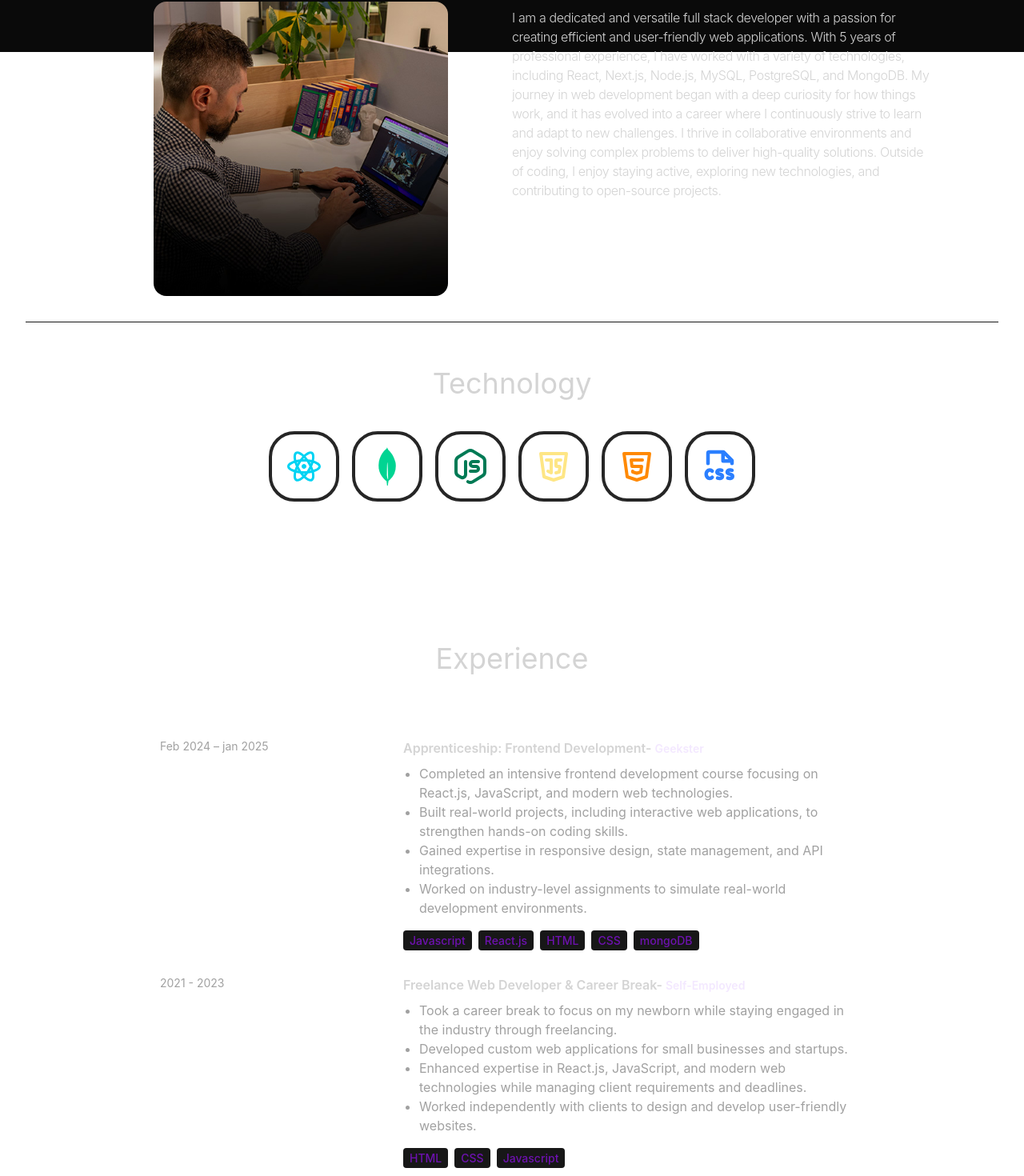
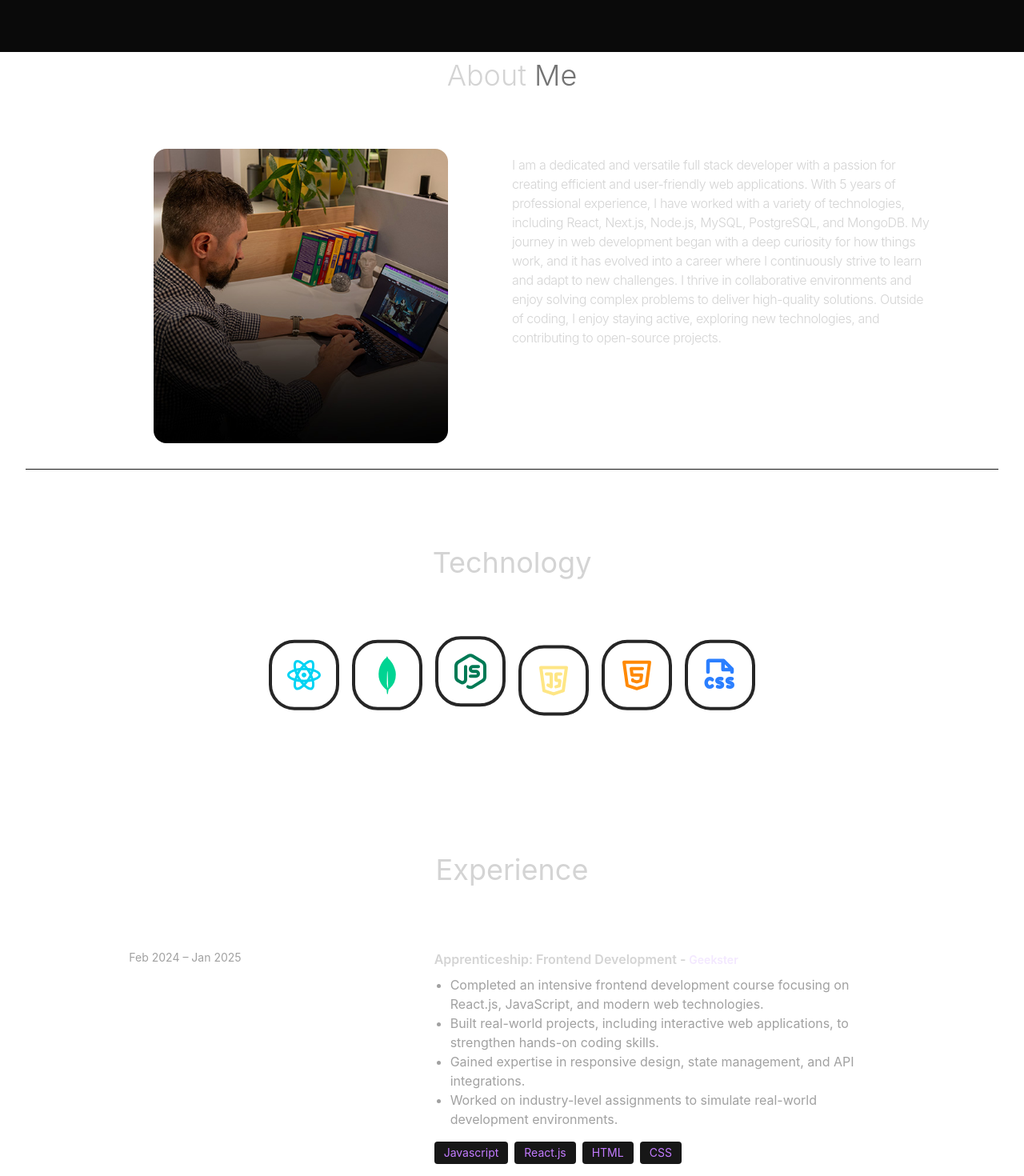
Before and after one commit to ruchi-shrivastava/my-portfolio, a React (Vite) app: page / in a window 1280 px wide. Shown: the part 735-2205 px from the top of the page at 80% size. Built offline with nearby package versions, Linux system fonts and the light colour scheme.

Commit message:
modified

```diff
--- a/package.json
+++ b/package.json
@@ -12,6 +12,7 @@
   "dependencies": {
     "@fontsource/inter": "^5.1.1",
     "@tailwindcss/vite": "^4.0.3",
+    "framer-motion": "^12.5.0",
     "react": "^18.3.1",
     "react-dom": "^18.3.1",
     "react-icons": "^5.4.0"
--- a/src/App.jsx
+++ b/src/App.jsx
@@ -1,5 +1,6 @@
 import { useState } from 'react'
 import About from './components/About'
+import Contact from './components/Contact'
 import Experience from './components/Experience'
 import Hero from './components/Hero'
 //import './App.css'
@@ -25,6 +26,7 @@ function App() {
   <Technology />
   <Experience />
   <Projects />
+ <Contact />
       </div>
 
 
--- a/src/components/About.jsx
+++ b/src/components/About.jsx
@@ -1,5 +1,6 @@
 import { ABOUT_TEXT } from "../constants"
 import aboutImg from "../assets/about.jpg"
+import { motion } from "framer-motion";
 const About = () => {
     return(
         // <div className="w-full">
@@ -10,19 +11,29 @@ const About = () => {
              <div className="border-b border-neutral-900  px-6 sm:px-12 lg:px-20">
                 <div className="flex flex-wrap justify-center">
                     {/* left section */}
-                    <div className="w-full lg:w-1/2  lg:p-8">
+
+                    <motion.div
+                    whileInView = {{ opacity : 1, x : 0}}
+                    initial = {{ opacity : 0, x : -100}}
+                    transition = {{ duration : 0.5}}
+                    className="w-full lg:w-1/2  lg:p-8">
                     <div className="flex items-center justify-center">
                         <img src={aboutImg} className="rounded-2xl w-80 sm:w-52 md:w-80 lg:w-92 mx-auto "></img>
                     </div>
-                    </div>
-                   <div className="w-full lg:w-1/2">
+                    </motion.div>
+
+                   <motion.div
+                   whileInView = {{opacity : 1, x : 0}}
+                   initial = {{ opacity : 0, x : 100}}
+                   transition = {{ duration : 0.5 }}
+                   className="w-full lg:w-1/2">
                     <div className="flex justify-center lg:justify-center">
                    <div className="font-light tracking-tight flex  flex-col items-start lg:items-start text-start">
 
                         <p className="my-8 max-w-xl py-2 lg:text-left">{ABOUT_TEXT}</p>
                     </div>
                     </div>
-                   </div>
+                   </motion.div>
 
             </div>
         </div>
--- /dev/null
+++ b/src/components/Contact.jsx
@@ -0,0 +1,23 @@
+import {CONTACT} from '../constants'
+import {motion} from "framer-motion"
+const Contact = () => {
+    return(
+        <div className="border-b border-neutral-900 pb-20">
+            <motion.h1
+            whileInView={{ opacity : 1, y : 0}}
+            initial = {{opacity : 0 , y : -100}}
+            transition = {{duration : 0.5}}
+             className="my-10 text-center text-4xl">Get in Touch</motion.h1>
+            <div className="text-center tracking-tighter" >
+                <motion.p
+                 whileInView={{ opacity : 1, x : 0}}
+                 initial = {{opacity : 0 , x : -100}}
+                 transition = {{duration : 1}}
+                className="my-4">{CONTACT.address}</motion.p>
+                {/* <p className='my-4'>{CONTACT.phoneNo}</p> */}
+                <a href='#'>{CONTACT.email}</a>
+            </div>
+        </div>
+    )
+}
+export default Contact;
--- a/src/components/Experience.jsx
+++ b/src/components/Experience.jsx
@@ -1,45 +1,128 @@
+// import { EXPERIENCES } from "../constants";
+// import {motion} from "framer-motion"
+// const Experience = () => {
+//   return (
+//     <div className="border-b border-b-neutral-900 pb-4">
+//       <motion.h1
+//       whileInView={{opacity : 1, y : 0}}
+//       initial = {{ opacity : 0, y : -100}}
+//       transition = {{duration : 0.5}}
+//        className="my-20 text-4xl text-center">Experience</motion.h1>
+//       <div>
+//         {EXPERIENCES.map((exp, index) => (
+//           <div key={index} className="mb-8 flex flex-wrap lg:justify-center">
+
+//             <motion.div
+//             whileInView={{ opacity : 1, x : 0}}
+//             initial = {{ opacity : 0, x : -100}}
+//             transition = {{ duration : 1}}
+//             className="w-full lg:w-1/4">
+
+//               <p className="mb-2 text-sm text-neutral-400">{exp.year}</p>
+//             </motion.div>
+
+//             <motion.div
+//             whileInView={{ opacity : 1, x : 0}}
+//             initial = {{ opacity : 0, x : 100}}
+//             transition = {{duration  :1}}
+//             className="w-full max-w-xl lg:w-2/3 text-left lg:text-left">
+
+//               <h6 className="mb-2 font-semibold">
+//                 {exp.role}-{" "}
+//                 <span className="text-sm text-purple-100">{exp.company}</span>
+//               </h6>
+
+//               {/* <p className="mb-4 text-neutral-400">{exp.description}</p> */}
+
+//               <ul className="mb-4 text-neutral-400 list-disc pl-5">
+//                 {
+//                     exp.description.map((point,index)=>(
+//                         <li key={index}>{point}</li>
+//                     )) }
+//               </ul>
+
+
+
+//               {exp.technologies.map((tech, index) => (
+//                 <span
+//                   key={index}
+//                   className="mr-2 mt-4 rounded bg-neutral-900 px-2 py-1 text-sm font-medium text-purple-800"
+//                 >
+//                   {tech}
+//                 </span>
+//               ))}
+//             </motion.div>
+//           </div>
+//         ))}
+//       </div>
+//     </div>
+//   );
+// };
+// export default Experience;
+
+
 import { EXPERIENCES } from "../constants";
+import { motion } from "framer-motion";
+
 const Experience = () => {
   return (
-    <div className="border-b border-b-neutral-900 pb-4">
-      <h1 className="my-20 text-4xl text-center">Experience</h1>
-      <div>
+    <div className="border-b border-neutral-900 pb-4 flex flex-col items-center">
+      <motion.h1
+        whileInView={{ opacity: 1, y: 0 }}
+        initial={{ opacity: 0, y: -100 }}
+        transition={{ duration: 0.5 }}
+        className="my-20 text-4xl text-center"
+      >
+        Experience
+      </motion.h1>
+
+      <div className="max-w-5xl w-full mx-auto">
         {EXPERIENCES.map((exp, index) => (
-          <div key={index} className="mb-8 flex flex-wrap lg:justify-center">
-            <div className="w-full lg:w-1/4">
+          <div key={index} className="mb-12 flex flex-wrap lg:flex-nowrap justify-center gap-10">
+            {/* Left Column - Date */}
+            <motion.div
+              whileInView={{ opacity: 1, x: 0 }}
+              initial={{ opacity: 0, x: -100 }}
+              transition={{ duration: 1 }}
+              className="w-full lg:w-1/3 flex justify-center lg:justify-start"
+            >
               <p className="mb-2 text-sm text-neutral-400">{exp.year}</p>
-            </div>
+            </motion.div>
 
-            <div className="w-full max-w-xl lg:w-3/4">
+            {/* Right Column - Role & Description */}
+            <motion.div
+              whileInView={{ opacity: 1, x: 0 }}
+              initial={{ opacity: 0, x: 100 }}
+              transition={{ duration: 1 }}
+              className="w-full max-w-xl lg:w-2/3 text-center lg:text-left"
+            >
               <h6 className="mb-2 font-semibold">
-                {exp.role}-{" "}
+                {exp.role} -{" "}
                 <span className="text-sm text-purple-100">{exp.company}</span>
               </h6>
 
-              {/* <p className="mb-4 text-neutral-400">{exp.description}</p> */}
-
               <ul className="mb-4 text-neutral-400 list-disc pl-5">
-                {
-                    exp.description.map((point,index)=>(
+                {exp.description.map((point, index) => (
                   <li key={index}>{point}</li>
-                    )) }
+                ))}
               </ul>
 
-
-
+              <div className="flex flex-wrap gap-2 justify-center lg:justify-start">
                 {exp.technologies.map((tech, index) => (
                   <span
                     key={index}
-                  className="mr-2 mt-4 rounded bg-neutral-900 px-2 py-1 text-sm font-medium text-purple-800"
+                    className="px-3 py-1 text-sm rounded bg-neutral-900 text-purple-400"
                   >
                     {tech}
                   </span>
                 ))}
               </div>
+            </motion.div>
           </div>
         ))}
       </div>
     </div>
   );
 };
+
 export default Experience;
--- a/src/components/Hero.jsx
+++ b/src/components/Hero.jsx
@@ -1,27 +1,47 @@
 import { HERO_CONTENT } from "../constants";
 import profilePic from "../assets/kevinRushProfile.png";
+import { motion } from "framer-motion";
+
+const container = (delay) => ({
+hidden : {x: -100, opacity:0},
+visible : {
+  x: 0,
+  opacity: 1,
+  transition: {duration: 0.5, delay: delay},
+},
+})
+
 const Hero = () => {
   return (
 
-    <div className="border-b border-neutral-900 pb-4 lg:mb-36 px-6 sm:px-12 lg:px-20 pt-12">
+    <div className="border-b border-neutral-900 pb-30 lg:mb-36 px-6 sm:px-12 lg:px-20 pt-32">
   <div className="flex flex-wrap items-center">
 
     {/* Left Section: Hero Content */}
     <div className="w-full lg:w-1/2 flex flex-col items-start lg:items-start text-start lg:text-left">
-      <h1 className="text-5xl sm:text-6xl font-thin font-sans tracking-tight">
+
+
+      <motion.h1  variants={container(0)} initial="hidden" animate="visible"
+       className="text-5xl sm:text-6xl font-thin font-sans tracking-tight">
         Ruchi Shrivastava
-      </h1>
-      <span className="mt-1 sm:mt-2 text-2xl sm:text-3xl lg:text-4xl bg-gradient-to-r from-pink-300 via-slate-500 to-purple-500 bg-clip-text text-transparent">
+      </motion.h1>
+
+      <motion.span  variants={container(0.5)} initial="hidden" animate="visible"
+       className="mt-1 sm:mt-8 text-2xl sm:text-3xl lg:text-2xl bg-gradient-to-r from-pink-300 via-slate-500 to-purple-500 bg-clip-text text-transparent">
         Frontend Developer
-      </span>
-      <p className="my-2 max-w-xl py-6 font-light tracking-tight">
+      </motion.span>
+      <motion.p  variants={container(1)} initial="hidden" animate="visible"
+       className="my-1 max-w-xl py-6 font-light tracking-tight">
         {HERO_CONTENT}
-      </p>
+      </motion.p>
     </div>
 
     {/* Right Section: Responsive & Centered Image */}
     <div className="w-full lg:w-1/2 flex justify-center lg:justify-start lg:p-8">
-      <img src={profilePic} alt="Ruchi" className="w-60 sm:w-52 md:w-60 lg:w-72 mx-auto" />
+      <motion.img initial={{x : 100, opacity : 0}}
+      animate={{x : 0,opacity : 1}}
+      transition={{duration : 1, delay : 1.2}}
+      src={profilePic} alt="Ruchi" className="w-60 sm:w-52 md:w-60 lg:w-72 mx-auto" />
     </div>
 
   </div>
--- a/src/components/Navbar.jsx
+++ b/src/components/Navbar.jsx
@@ -34,10 +34,27 @@ const Navbar = () => {
 
         {/* Social Icons (Always Visible) */}
         <div className="flex items-center gap-4 text-xl">
-          <FaLinkedin />
-          <FaGithub />
-          <FaInstagram />
-          <FaFacebook />
+        <a href="https://www.linkedin.com/in/ruchi-shrivastava-49743366/" target="_blank" rel="noopener noreferrer">
+        <FaLinkedin />
+      </a>
+
+        <a href="https://github.com/ruchi-shrivastava" target="_blank" rel="noopener noreferrer">
+        <FaGithub />
+      </a>
+
+       <a href="https://www.instagram.com/ruchi_130315/" target="_blank" rel="noopener noreferrer">
+        <FaInstagram />
+      </a>
+
+
+      <a href="https://www.facebook.com/ruchi.shrivastava15" target="_blank" rel="noopener noreferrer">
+      <FaFacebook />
+      </a>
+
+
+
+
+
         </div>
       </div>
     </nav>
--- a/src/components/Technology.jsx
+++ b/src/components/Technology.jsx
@@ -4,38 +4,84 @@ import { TbBrandJavascript } from "react-icons/tb";
 import { TbBrandHtml5 } from "react-icons/tb";
 import { SiMongodb } from "react-icons/si";
 import { PiFileCssBold } from "react-icons/pi";
+import { motion } from "framer-motion";
+
+const iconVariants = (duration) => ({
+    initial: { y : -10},
+    animate : {
+        y: [10, -10],
+        transition : {
+            duration : duration,
+            ease : "linear",
+            repeat : Infinity,
+            repeatType : "reverse",
+        },
+    },
+})
 
 const Technology = () => {
     return(
         <div className=" pb-24">
-            <h2 className="text-center text-4xl my-10">Technology</h2>
-            <div className="flex flex-wrap items-center justify-center gap-4">
+            <motion.h2
+            whileInView = {{opacity : 1, y : 0}}
+            initial = {{opacity : 0, y : -100}}
+            transition = {{duration : 1.5}}
+             className="text-center text-4xl my-20">Technology</motion.h2>
+            <motion.div
+            whileInView = {{opacity : 1, x : 0}}
+            initial = {{opacity : 0, x : -100}}
+            transition = {{duration : 1.5}}
+             className="flex flex-wrap items-center justify-center gap-4">
 
-                <div className="rounded-4xl border-4 border-neutral-800 p-4">
+                <motion.div
+                variants={iconVariants(5)}
+                initial = "initial"
+                animate = "animate"
+                className="rounded-4xl border-4 border-neutral-800 p-4">
                 <RiReactjsLine className="text-5xl text-cyan-400" />
-                </div>
+                </motion.div>
 
-                <div className="rounded-4xl border-4 border-neutral-800 p-4">
+                <motion.div
+                variants={iconVariants(2)}
+                initial = "initial"
+                animate = "animate"
+                 className="rounded-4xl border-4 border-neutral-800 p-4">
                 < SiMongodb className="text-5xl text-emerald-400" />
-                </div>
+                </motion.div>
 
-                <div className="rounded-4xl border-4 border-neutral-800 p-4">
+                <motion.div
+                variants={iconVariants(6)}
+                initial = "initial"
+                animate = "animate"
+                className="rounded-4xl border-4 border-neutral-800 p-4">
                 <TbBrandNodejs className="text-5xl text-emerald-700" />
-                </div>
+                </motion.div>
 
-                <div className="rounded-4xl border-4 border-neutral-800 p-4">
+                <motion.div
+                variants={iconVariants(4)}
+                initial = "initial"
+                animate = "animate"
+                className="rounded-4xl border-4 border-neutral-800 p-4">
                 <TbBrandJavascript className="text-5xl text-amber-200" />
-                </div>
+                </motion.div>
 
-                <div className="rounded-4xl border-4 border-neutral-800 p-4">
+                <motion.div
+                variants={iconVariants(2)}
+                initial = "initial"
+                animate = "animate"
+                className="rounded-4xl border-4 border-neutral-800 p-4">
                 <TbBrandHtml5  className="text-5xl text-orange-400" />
-                </div>
+                </motion.div>
 
-                <div className="rounded-4xl border-4 border-neutral-800 p-4">
+                <motion.div
+                variants={iconVariants(5)}
+                initial = "initial"
+                animate = "animate"
+                className="rounded-4xl border-4 border-neutral-800 p-4">
                 < PiFileCssBold className="text-5xl text-blue-500" />
-                </div>
+                </motion.div>
 
-            </div>
+            </motion.div>
         </div>
     )
 }
--- a/src/constants/index.js
+++ b/src/constants/index.js
@@ -10,7 +10,7 @@ export const ABOUT_TEXT = `I am a dedicated and versatile full stack developer w
 
 export const EXPERIENCES = [
   {
-    year: "Feb 2024 – jan 2025",
+    year: "Feb 2024 – Jan 2025",
     role: "Apprenticeship: Frontend Development",
     company: "Geekster",
     description: [
@@ -19,10 +19,11 @@ export const EXPERIENCES = [
       "Gained expertise in responsive design, state management, and API integrations.",
       "Worked on industry-level assignments to simulate real-world development environments."
     ],
-    technologies: ["Javascript", "React.js", "HTML", "CSS", "mongoDB"],
+    technologies: ["Javascript", "React.js", "HTML", "CSS"],
+
   },
   {
-    year: "2021 - 2023",
+    year: "June 2022 - Jan 2023",
     role:"Freelance Web Developer & Career Break",
     company: "Self-Employed",
     description: [
@@ -34,7 +35,7 @@ export const EXPERIENCES = [
     technologies: ["HTML", "CSS", "Javascript"],
   },
   {
-    year: "2019 - 2020",
+    year: "July 2019 - June 2020",
     role: "Frontend Developer",
     company: "Vyom Labs Pvt Ltd",
     description: [
@@ -44,10 +45,10 @@ export const EXPERIENCES = [
       "Collaborated with backend developers for API integration and real-time data processing.",
       "Debugged and optimized performance, improving user experience."
     ],
-    technologies: ["Reactjs", "HTML", "CSS", "mongoDB"],
+    technologies: ["Reactjs","JavaScript", "HTML", "CSS"],
   },
   {
-    year: "2018 - 2019",
+    year: "Nov 2018 - May 2019",
     role: "Software Engineer",
     company: "Icreon Communication Pvt Ltd",
    description: [
@@ -57,10 +58,10 @@ export const EXPERIENCES = [
       "Handled frontend implementation, including coding, debugging, and routing.",
       "Collaborated with a team of 10 to deliver high-quality user interfaces."
     ],
-    technologies: ["Ruby", "Rails", "PHP", "Sqlite"],
+    technologies: ["ReactJS", "HTML", "CSS", "MaterialUI"],
   },
   {
-    year: "2016 - 2017",
+    year: "Jan 2016 - Feb 2017",
     role: "Software Engineer",
     company:"Start Login Software",
     description: [
@@ -71,7 +72,7 @@ export const EXPERIENCES = [
       "Worked on Hospital Management System (HMS), a web-based system to manage the functioning and events of hospitals or medical setups, focusing on in-patient and out-patient management.",
       "Implemented frontend features and ensured a smooth user experience in a team of 8."
     ],
-    technologies: ["Ruby", "Rails", "PHP", "Sqlite"],
+    technologies: ["HTML", "CSS"],
   },
 ];
 
@@ -82,6 +83,7 @@ export const PROJECTS = [
     description:
     "The Cryptocurrency Tracker is a web application developed using HTML, CSS, and JavaScript that provides real-time data on various cryptocurrencies. Users can search for specific coins and view detailed information such as current prices, market capitalization, and price changes over time. The app features a responsive design, live updates through API integration, and a user-friendly interface, making it easy to stay informed about the latest trends in the cryptocurrency market.",
     technologies: ["HTML", "CSS", "Javascript"],
+    link: "https://ruchi-shrivastava.github.io/module4-assignments/major-project/",
   },
   {
     title: "Language Translator ",
@@ -89,6 +91,7 @@ export const PROJECTS = [
     description:
     "The Language Translator is a small web-based project that allows users to translate text from one language to another using an API (like Google Translate API or LibreTranslate). It provides a simple user interface where users can input text, select the source and target languages, and get the translated text instantly.",
     technologies: ["HTML", "CSS", "Javascript","ReactJs"],
+    link: "https://astounding-language-translator.netlify.app/",
   },
   {
     title: "HotGadgets",
@@ -96,6 +99,7 @@ export const PROJECTS = [
     description:
       "HotGadgets is a dynamic web application developed using HTML, CSS, and JavaScript that showcases the latest tech gadgets on the market. Users can explore a curated selection of products, complete with detailed descriptions, images, and prices. The app features a search functionality and a 'show details' button to enhance user experience, making it easy to discover new and exciting gadgets. Its responsive design ensures a smooth browsing experience across all devices.",
     technologies: ["HTML", "CSS", "Javascript"],
+    link: "https://ruchi-shrivastava.github.io/module4-assignments/phonehunting-app/index.html",
   },
   {
     title: "LeaderBoard",
@@ -103,6 +107,7 @@ export const PROJECTS = [
     description:
       "The Leaderboard project is a web-based application that displays the information of users and their scores. Users can add new entries and update scores",
     technologies: ["HTML", "CSS","Javascript"],
+    link: "https://ruchi-shrivastava.github.io/module4-assignments/leader-board-project/",
   },
   {
     title: "Kings Coffee Clone",
@@ -110,11 +115,11 @@ export const PROJECTS = [
     description:
       "The King’s Coffee Website Clone is a responsive web design project that replicates the UI of a premium coffee shop website using HTML & CSS. The website showcases the brand’s products, menu, and contact section.",
     technologies: ["HTML", "CSS"],
+    link: "https://kings-coffee-project2.netlify.app/",
   },
 ];
 
 export const CONTACT = {
-  address: "767 Fifth Avenue, New York, NY 10153 ",
-  phoneNo: "+12 4555 666 00 ",
-  email: "me@example.com",
+  address: "Pune, India",
+  email: "ruchi.shrivastava15@gmail.com",
 };
```
Also changed, not shown: src/components/Projects.jsx (+46 -43 lines), 1 other file (tests, documents, lock files or other folders). Lines whose indentation alone changed are shown as unchanged.
